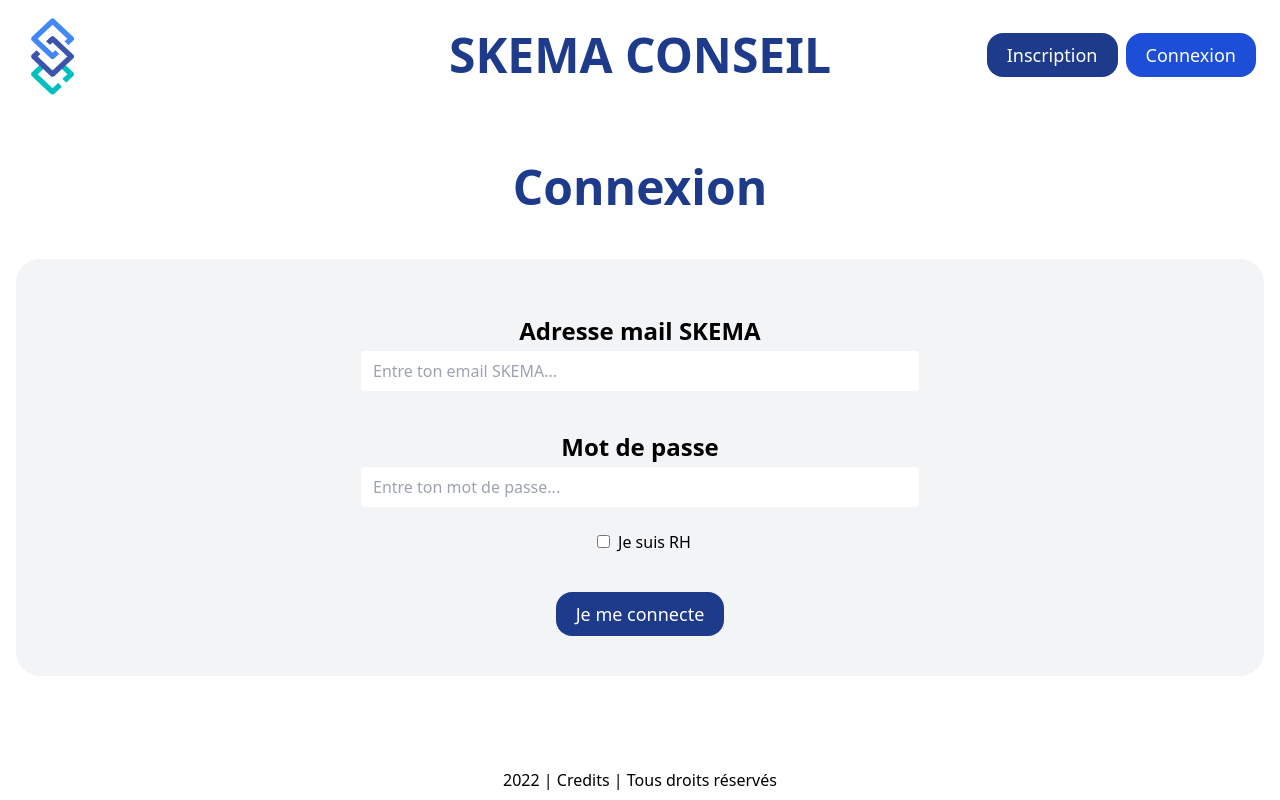
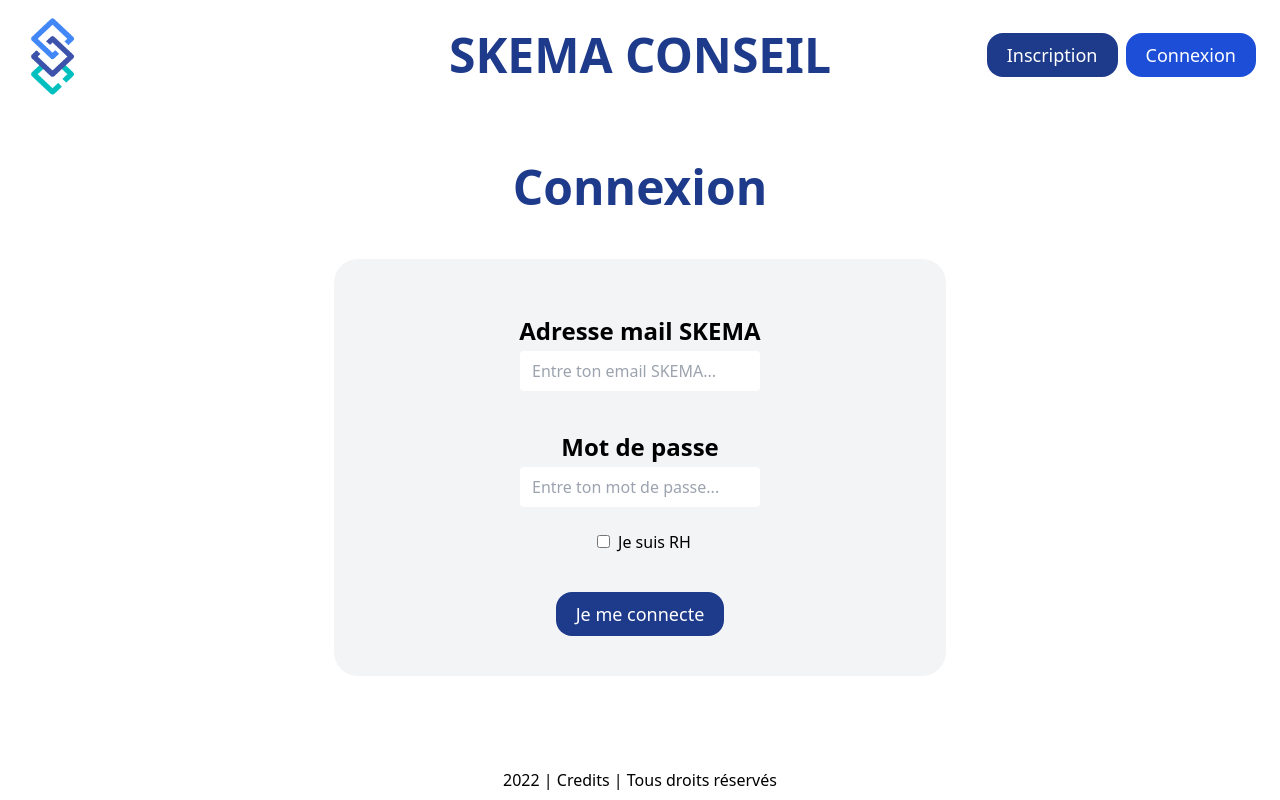
Before and after one commit to cypg09/plateforme-intervenants-frontend, a Next.js app: page /connexion in a window 1280 px wide. Built offline with nearby package versions, Linux system fonts and the light colour scheme.

Commit message:
Updated connexion form

```diff
--- a/pages/connexion/ConnexionForm.js
+++ b/pages/connexion/ConnexionForm.js
@@ -5,7 +5,7 @@
 
 export default function ConnexionForm(){
   return(
-    <>
+    <div className="m-auto w-full lg:w-1/2">
       <FormLayout>
         <div className="col-span-6 lg:col-span-4 lg:col-start-2">
           <FormInput
@@ -27,13 +27,13 @@
             <label for="isRH">Je suis RH</label>
           </div>
         </div>
-        <div className="col-span-4 col-start-2 mt-8 md:col-start-3 md:col-span-2">
+        <div className="col-span-6 mt-8 md:col-start-2 md:col-span-4">
           <Submit
             defaultText={"Je me connecte"}
             loadingText={"Chargement..."}
           />
         </div>
       </FormLayout>
-    </>
+    </div>
   );
 }
```
